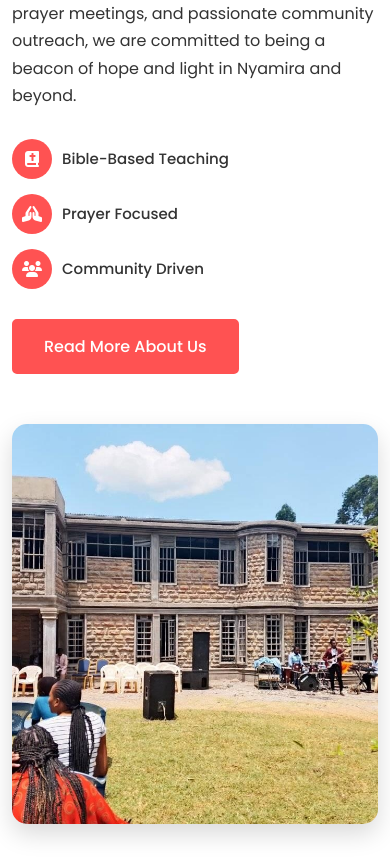
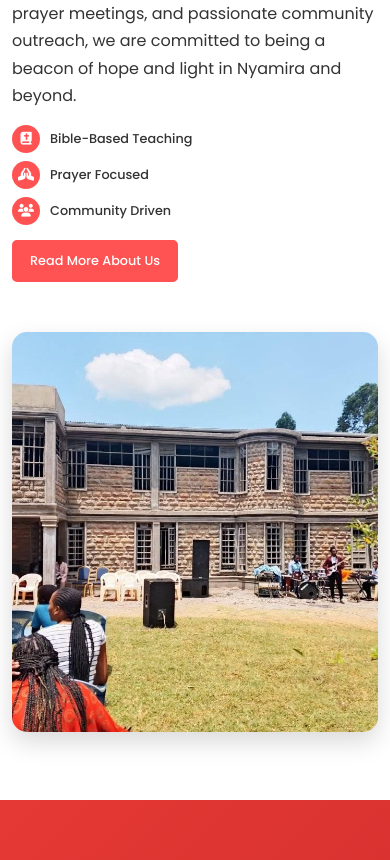
Before and after one commit to Kennedy-Mutuku/RIKURUMA-PENTECOSTAL-CHURCH-NYAMIRA-Front-End, a React (Vite) app: page / in a window 390 px wide. Shown: the part 1380-2240 px from the top of the page. Built offline with nearby package versions, Linux system fonts and the light colour scheme.

Commit message:
Optimize about section features for mobile: shrink icons, text, and buttons for high-density layout

```diff
--- a/src/styles/style.css
+++ b/src/styles/style.css
@@ -2031,7 +2031,23 @@ p {
 
     .about-features {
         flex-direction: column;
-        gap: 15px;
+        gap: 12px;
+        margin: 20px 0;
+    }
+
+    .about-features .feature i {
+        width: 32px;
+        height: 32px;
+        font-size: 0.9rem;
+    }
+
+    .about-features .feature span {
+        font-size: 0.875rem;
+    }
+
+    .about-text .btn {
+        padding: 10px 20px;
+        font-size: 0.9rem;
     }
 
     .event-card {
@@ -2098,6 +2114,26 @@ p {
 
     .stat-number {
         font-size: 2.5rem;
+    }
+
+    .about-features {
+        gap: 8px;
+        margin: 15px 0;
+    }
+
+    .about-features .feature i {
+        width: 28px;
+        height: 28px;
+        font-size: 0.8rem;
+    }
+
+    .about-features .feature span {
+        font-size: 0.8rem;
+    }
+
+    .about-text .btn {
+        padding: 8px 16px;
+        font-size: 0.8rem;
     }
 }
 
```
